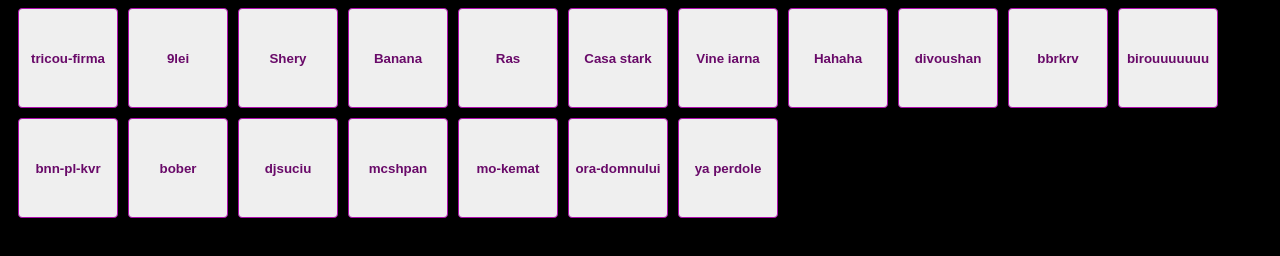
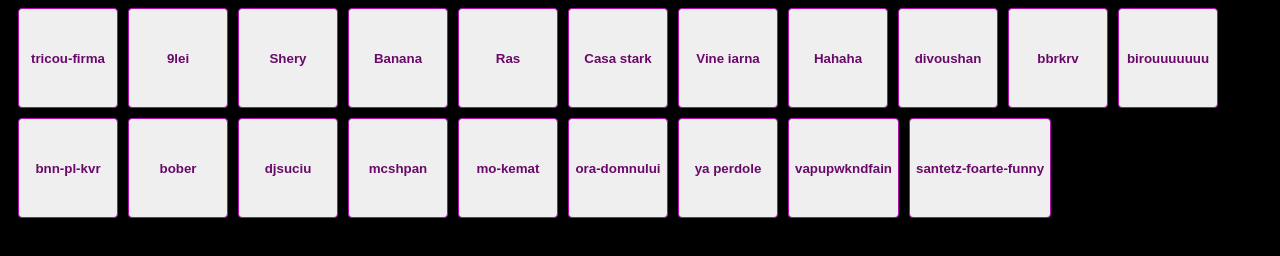
Before and after one commit to cbordei/soundboard-pubg, a website: page index.html in a window 1280 px wide. Drawn offline with Linux system fonts and the light colour scheme.

Commit message:
added sounds

```diff
--- a/index.html
+++ b/index.html
@@ -26,6 +26,8 @@
     <audio id="mo-kemat" src="sounds/mo-kemat.m4a"></audio>
     <audio id="ora-domnului" src="sounds/ora-domnului.m4a"></audio>
     <audio id="ya perdole" src="sounds/ya perdole.m4a"></audio>
+    <audio id="santetz-foarte-funny" src="sounds/santetz-foarte-funny.m4a"></audio>
+    <audio id="vapupwkndfain" src="sounds/vapupwkndfain.m4a"></audio>
     <div class="container">
       <div class="center">
         <div id="buttons"></div>
@@ -50,7 +52,9 @@
         'mcshpan',
         'mo-kemat',
         'ora-domnului',
-        'ya perdole'
+        'ya perdole',
+        'vapupwkndfain',
+        'santetz-foarte-funny'
       ]
       sounds.forEach(sound => {
         const btn = document.createElement('button')
```
Also changed, not shown: 2 other files.
